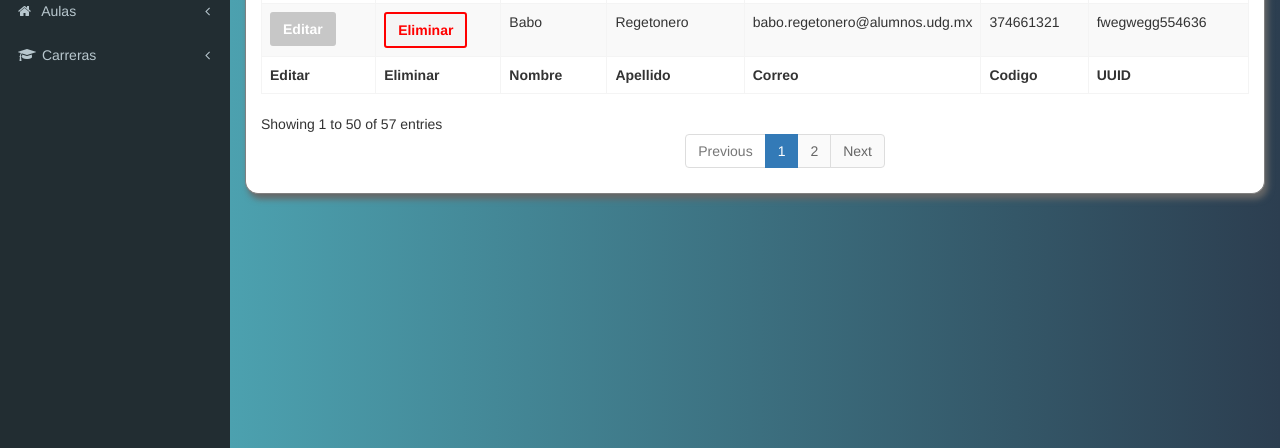
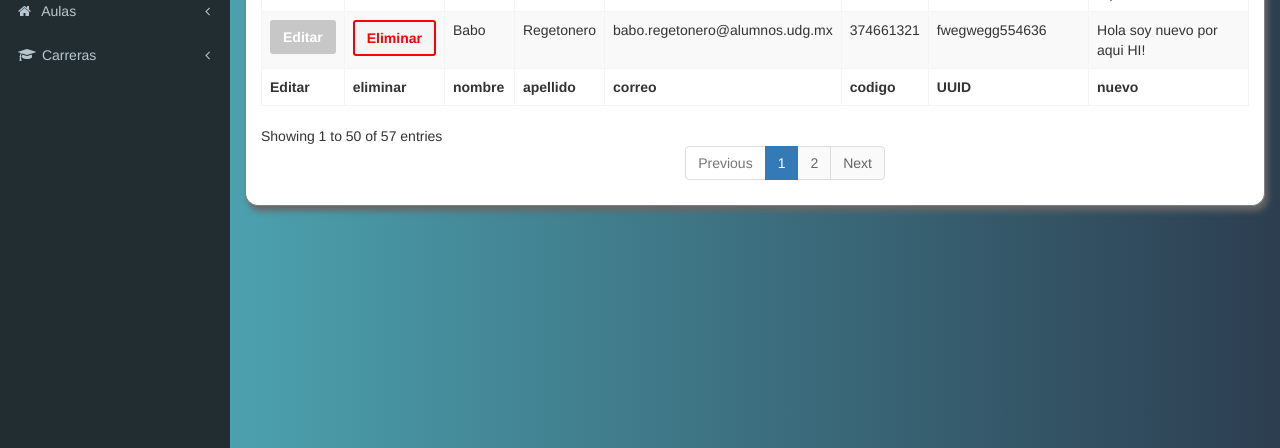
Before and after one commit to eduaravila/registro_horario, a website: page views/index.html in a window 1280 px wide. Shown: the part 352-800 px from the top of the page. Drawn offline with Linux system fonts and the light colour scheme.

Commit message:
buscar en CRUD por medio de JSON vanilla :metal:

```diff
--- a/views/index.html
+++ b/views/index.html
@@ -224,8 +224,7 @@
                             ><option value="50">50</option
                             ><option value="100">100</option></select
                           >
-                          </label
-						>
+                        </label>
                       </div>
                       <button>Agregar</button>
                     </div>
@@ -534,13 +533,26 @@
           </ul>
         </section>
 
-
-		<div class="modal fade" id="modal_confirmar_eliminar" tabindex="-1" role="dialog" aria-labelledby="modal_confirmar_eliminarTitle" aria-hidden="true">
+        <div
+          class="modal fade"
+          id="modal_confirmar_eliminar"
+          tabindex="-1"
+          role="dialog"
+          aria-labelledby="modal_confirmar_eliminarTitle"
+          aria-hidden="true"
+        >
           <div class="modal-dialog modal-dialog-centered" role="document">
             <div class="modal-content">
               <div class="modal-header">
-					  <h5 class="modal-title" id="exampleModalLongTitle">Modal title</h5>
-					  <button type="button" class="close" data-dismiss="modal" aria-label="Close">
+                <h5 class="modal-title" id="exampleModalLongTitle">
+                  Modal title
+                </h5>
+                <button
+                  type="button"
+                  class="close"
+                  data-dismiss="modal"
+                  aria-label="Close"
+                >
                   <span aria-hidden="true">&times;</span>
                 </button>
               </div>
@@ -548,14 +560,20 @@
                 ...
               </div>
               <div class="modal-footer">
-					  <button type="button" class="btn btn-secondary" data-dismiss="modal">Close</button>
-					  <button type="button" class="btn btn-primary">Save changes</button>
+                <button
+                  type="button"
+                  class="btn btn-secondary"
+                  data-dismiss="modal"
+                >
+                  Close
+                </button>
+                <button type="button" class="btn btn-primary">
+                  Save changes
+                </button>
               </div>
             </div>
           </div>
         </div>
-
-
 
         <!-- /.sidebar -->
       </aside>
@@ -572,53 +590,106 @@
             apellido: "Avila",
             correo: "jesus.amancilla@alumnos.udg.mx",
             codigo: 213746613,
-            UUID: "hfgw68768wefw7e6f87"
+            UUID: "hfgw68768wefw7e6f87",
+            nuevo:"Hola soy nuevo por aqui HI!"
           },
           {
             nombre: "Jonatan",
             apellido: "Arabe",
             correo: "jonatan.arabe@alumnos.udg.mx",
             codigo: 323333245,
-            UUID: "gerh7987987ehr"
+            UUID: "gerh7987987ehr",
+            nuevo:"Hola soy nuevo por aqui HI!"
+
           },
           {
             nombre: "Babo",
             apellido: "Regetonero",
             correo: "babo.regetonero@alumnos.udg.mx",
             codigo: 374661321,
-            UUID: "fwegwegg554636"
+            UUID: "fwegwegg554636",
+            nuevo:"Hola soy nuevo por aqui HI!"
+
           }
         ];
         let buscar_barra = document.querySelector("#buscar_crud");
         let buscar_tipo_filtro = document.querySelector("#tipo_filtro");
-		buscar_tipo_filtro.addEventListener('change',(e)=>{
-			let {value} = e.target
-			filtrar_infomacion(informacion)(buscar_barra.value)
-		})
+
+        buscar_tipo_filtro.addEventListener("change", e => {
+          let { value } = e.target;
+          filtrar_infomacion(informacion)(buscar_barra.value);
+        });
         const filtrar_infomacion = info => {
           return e => {
-            let  value = !!e.target ? e.target.value : e;
+            let value = !!e.target ? e.target.value : e;
             let info_nueva = [
-              ...info.filter(i => i[buscar_tipo_filtro.value].toLowerCase().includes(value.toLowerCase()))
+              ...info.filter(i =>
+                i[buscar_tipo_filtro.value]
+                  .toLowerCase()
+                  .includes(value.toLowerCase())
+              )
             ];
             console.log(info_nueva);
 
             poblar_tabla(info_nueva);
           };
         };
-        buscar_barra.addEventListener(
-          "keyup",
-          filtrar_infomacion(informacion)
-        );
+        buscar_barra.addEventListener("keyup", filtrar_infomacion(informacion));
 
+        const poblar_tabla_headers = info => {
+          let select_filtro = document.querySelector('#tipo_filtro')
+
+          let tabla_inicio = document
+            .querySelector("#contenido_crud")
+            .querySelector("thead");
+          console.log(tabla_inicio);
+
+          let tabla_fin = document
+            .querySelector("#contenido_crud")
+            .querySelector("tfoot");
+
+          tabla_inicio.innerHTML = "";
+          tabla_fin.innerHTML = "";
+          select_filtro.innerHTML=""
+
+          let renglon_padre = document.createElement("tr");
+          let editar_renglon = document.createElement("th");
+          editar_renglon.setAttribute("rowspan", 1);
+          editar_renglon.setAttribute("colspan", 1);
+          editar_renglon.innerHTML = "Editar";
+
+          let eliminar_renglon = document.createElement("th");
+          eliminar_renglon.setAttribute("rowspan", 1);
+          eliminar_renglon.setAttribute("colspan", 1);
+          eliminar_renglon.innerHTML = "eliminar";
+
+          renglon_padre.append(editar_renglon);
+          renglon_padre.append(eliminar_renglon);
+
+          let llaves = Object.keys(info[0]);
+          llaves.map(i => {
+            let opcion_select = document.createElement('option')
+            opcion_select.setAttribute('value',i)
+            opcion_select.innerHTML=i
+            let renglo_llave = document.createElement("th");
+            renglo_llave.setAttribute("rowspan", 1);
+            renglo_llave.setAttribute("colspan", 1);
+            renglo_llave.innerHTML = i;
+            renglon_padre.append(renglo_llave);
+            select_filtro.append(opcion_select)
+          });
+          let renglon_padre_inicio = renglon_padre.cloneNode(true);
+          tabla_inicio.append(renglon_padre_inicio);
+          tabla_fin.append(renglon_padre);
+        };
         const poblar_tabla = info => {
-
           // 			<button type="button" class="btn btn-primary" data-toggle="modal" data-target="#exampleModalCenter">
           //   Launch demo modal
           // </button>
           let tabla = document
             .querySelector("#contenido_crud")
             .querySelector("tbody");
+
           tabla.innerHTML = "";
           info.map(i => {
             let renglon = document.createElement("tr");
@@ -637,8 +708,11 @@
             td_renglon_eliminar.setAttribute("class", "sorting_1");
             let link_eliminar = document.createElement("a");
             link_eliminar.innerHTML = "Eliminar";
-			link_eliminar.setAttribute('data-toggle','modal')
-			link_eliminar.setAttribute('data-target','#modal_confirmar_eliminar')
+            link_eliminar.setAttribute("data-toggle", "modal");
+            link_eliminar.setAttribute(
+              "data-target",
+              "#modal_confirmar_eliminar"
+            );
             link_eliminar.setAttribute("href", `/eliminar?${i.UUID}`);
             link_eliminar.setAttribute("type", "button");
             link_eliminar.setAttribute("class", "btn btn-danger");
@@ -657,6 +731,7 @@
         };
 
         poblar_tabla(informacion);
+        poblar_tabla_headers(informacion);
         // <tr role="row" class="even">
         //                     <td class="sorting_1">
         //                       <a
```
Lines whose indentation alone changed are shown as unchanged.
